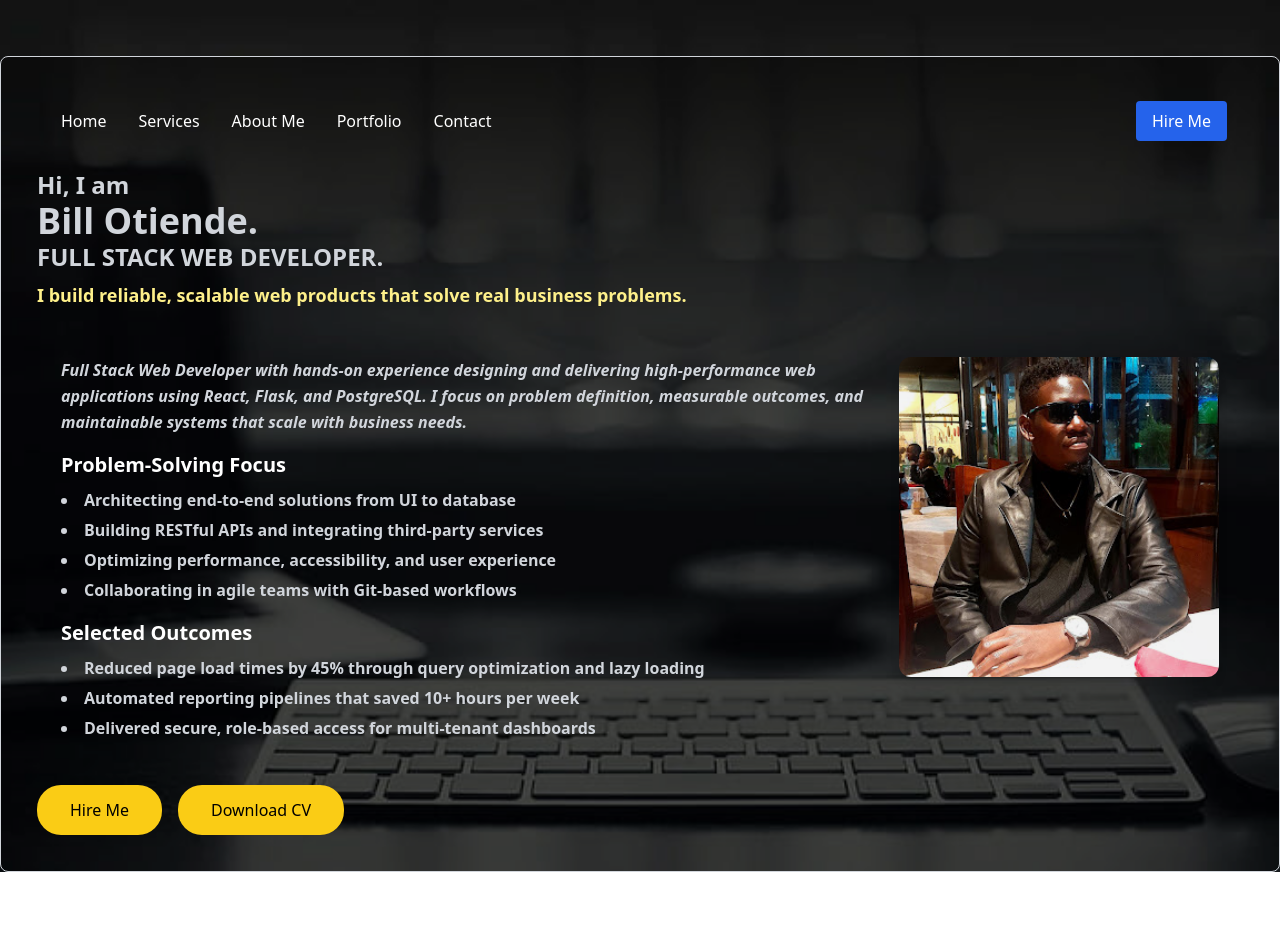
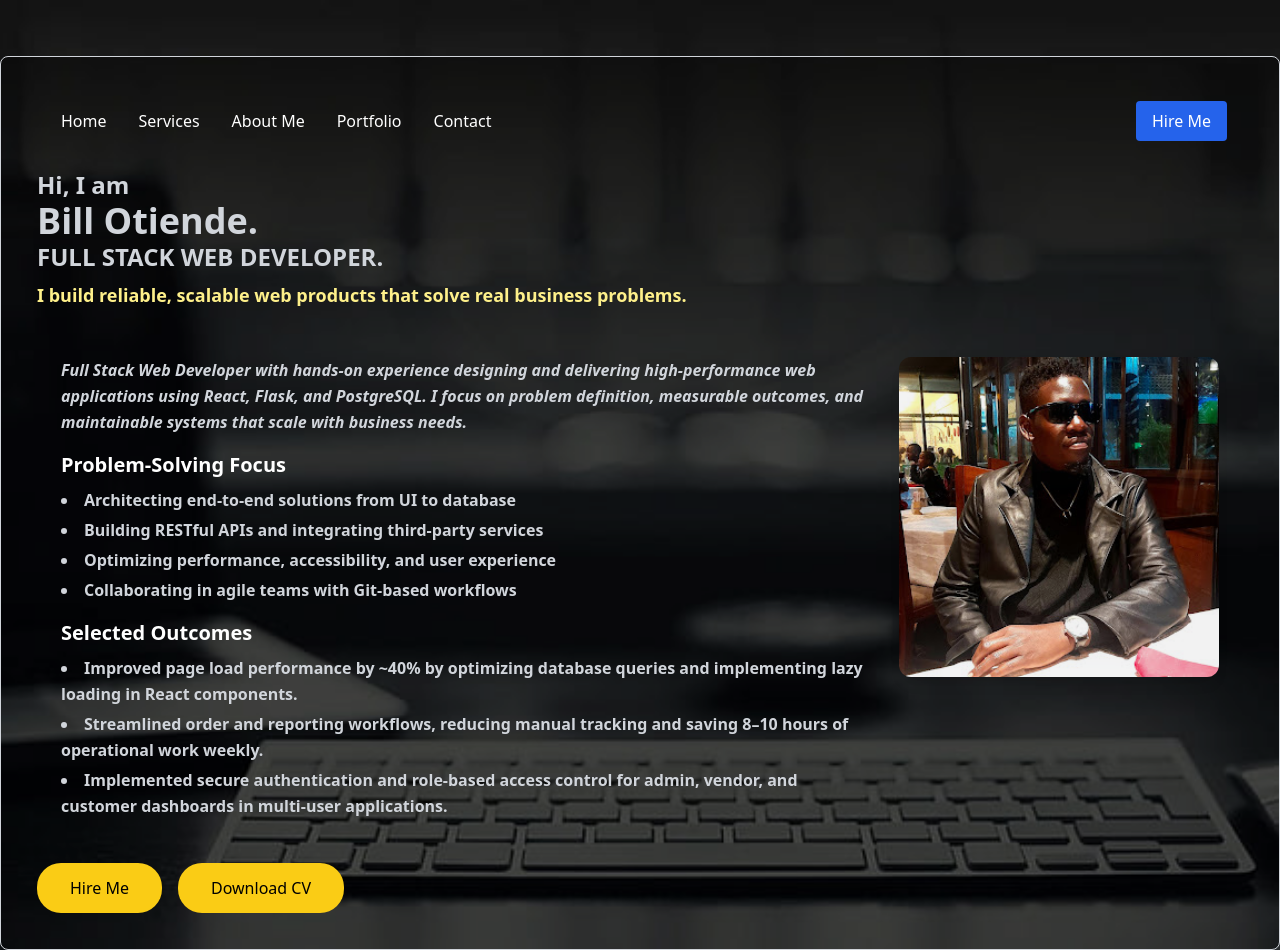
Before and after one commit to billotiende-droid/Portfolio, a Next.js app: page / in a window 1280 px wide. Before the commit the page ends 872 px from the top, so only its background shows below. Built offline with nearby package versions, Linux system fonts and the light colour scheme.

Commit message:
tailored outcomes

```diff
--- a/src/data/profile.ts
+++ b/src/data/profile.ts
@@ -11,9 +11,9 @@ export const profile = {
     "Collaborating in agile teams with Git-based workflows",
   ],
   outcomes: [
-    "Reduced page load times by 45% through query optimization and lazy loading",
-    "Automated reporting pipelines that saved 10+ hours per week",
-    "Delivered secure, role-based access for multi-tenant dashboards",
+    "Improved page load performance by ~40% by optimizing database queries and implementing lazy loading in React components.",
+    "Streamlined order and reporting workflows, reducing manual tracking and saving 8–10 hours of operational work weekly.",
+    "Implemented secure authentication and role-based access control for admin, vendor, and customer dashboards in multi-user applications.",
   ],
   services: [
     {
@@ -62,6 +62,8 @@ export const profile = {
   ],
   contact: {
     email: "allanbill34@gmail.com",
+    github:"github.com/billotiende-droid",
+    linkedin:"www.linkedin.com/in/bill-otiende-6b74193a7",
     location: "Nairobi, Kenya",
     availability: "Open to full-time and contract roles",
   },
```
